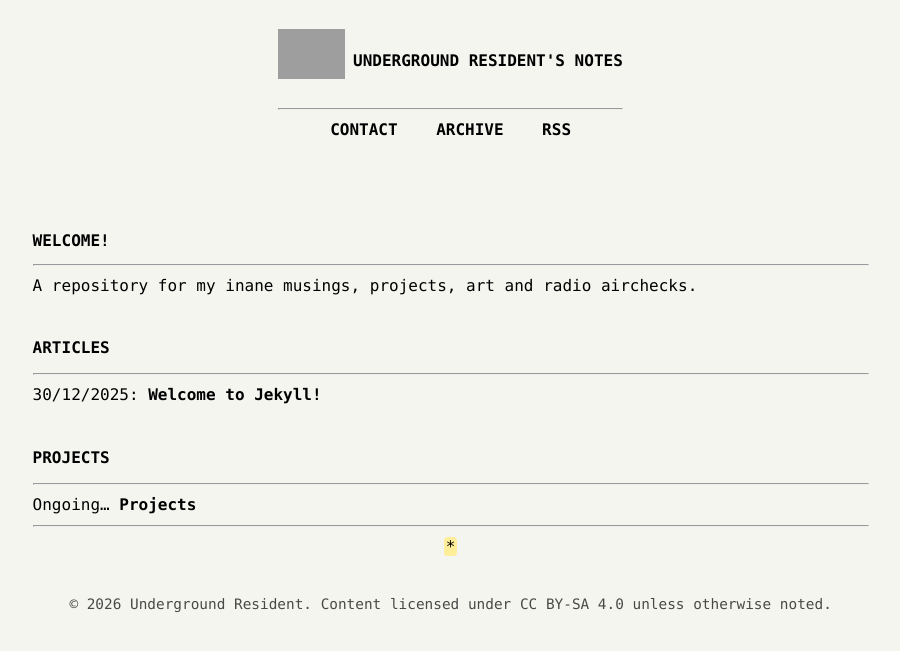
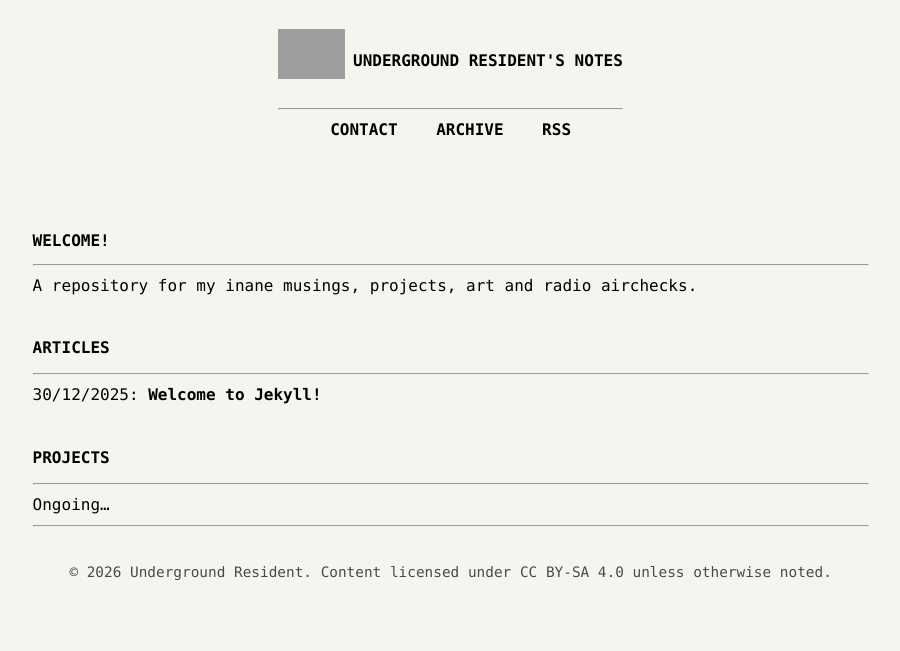
Before and after one commit to undergroundresident/undergroundresident.github.io, a Jekyll site: the page built from index.markdown, in a window 1280 px wide. Shown: the top 651 px of the page, without its empty margins (183-1083 px from the left). Built offline with Jekyll 4.4.1, drawn with Linux system fonts in a browser that asks for light colours; grey boxes are pictures that could not be loaded.

Commit message:
more tweaking

```diff
--- a/_layouts/home.html
+++ b/_layouts/home.html
@@ -15,7 +15,6 @@ layout: default
 
 <h2 class="heading">Projects</h2>
 <hr>
-Ongoing… <a href="{{ '/projects/' | relative_url }}">Projects</a>
+Ongoing…
 
 <hr>
-<center><span class="sun">*</span></center>
```
